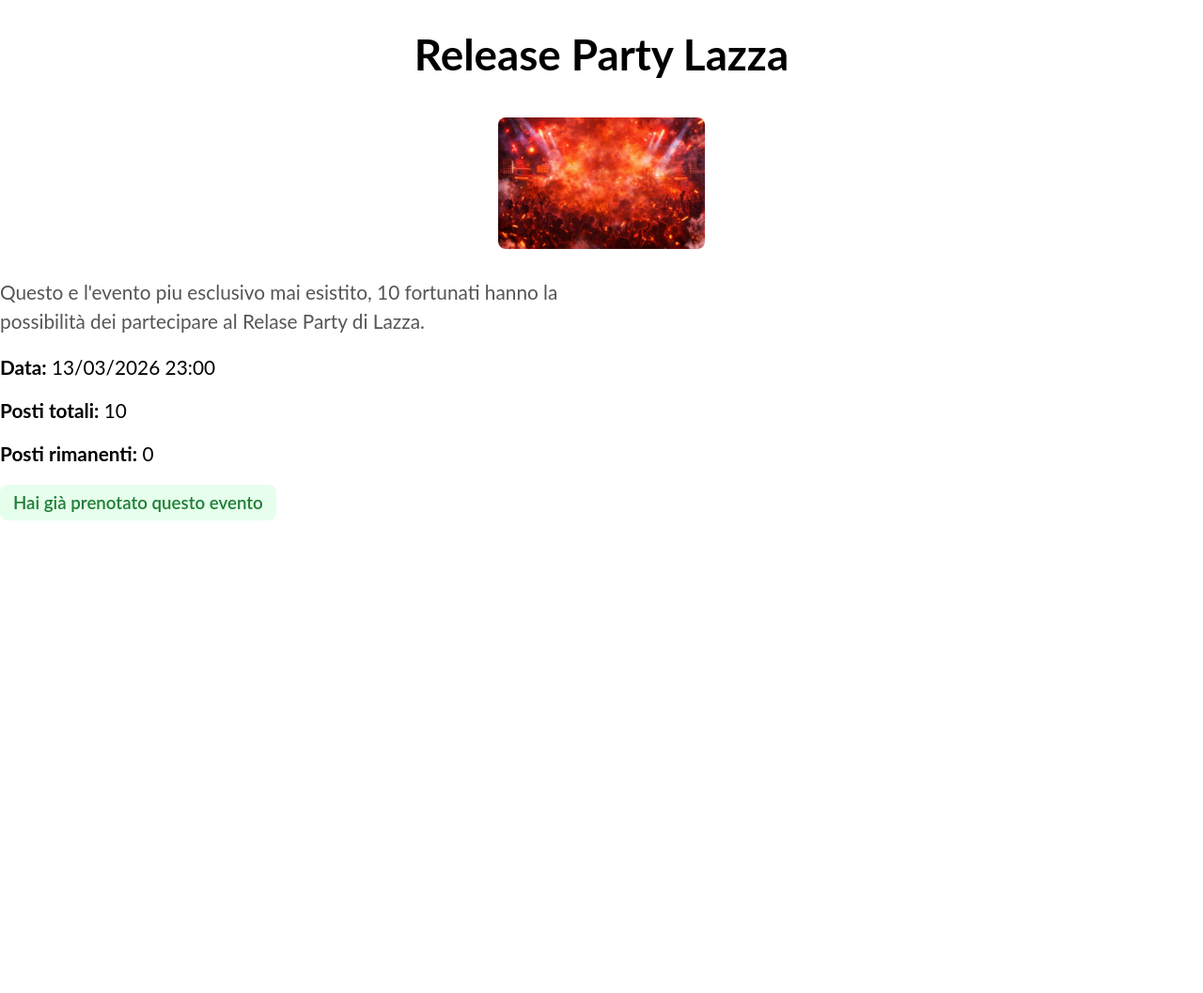
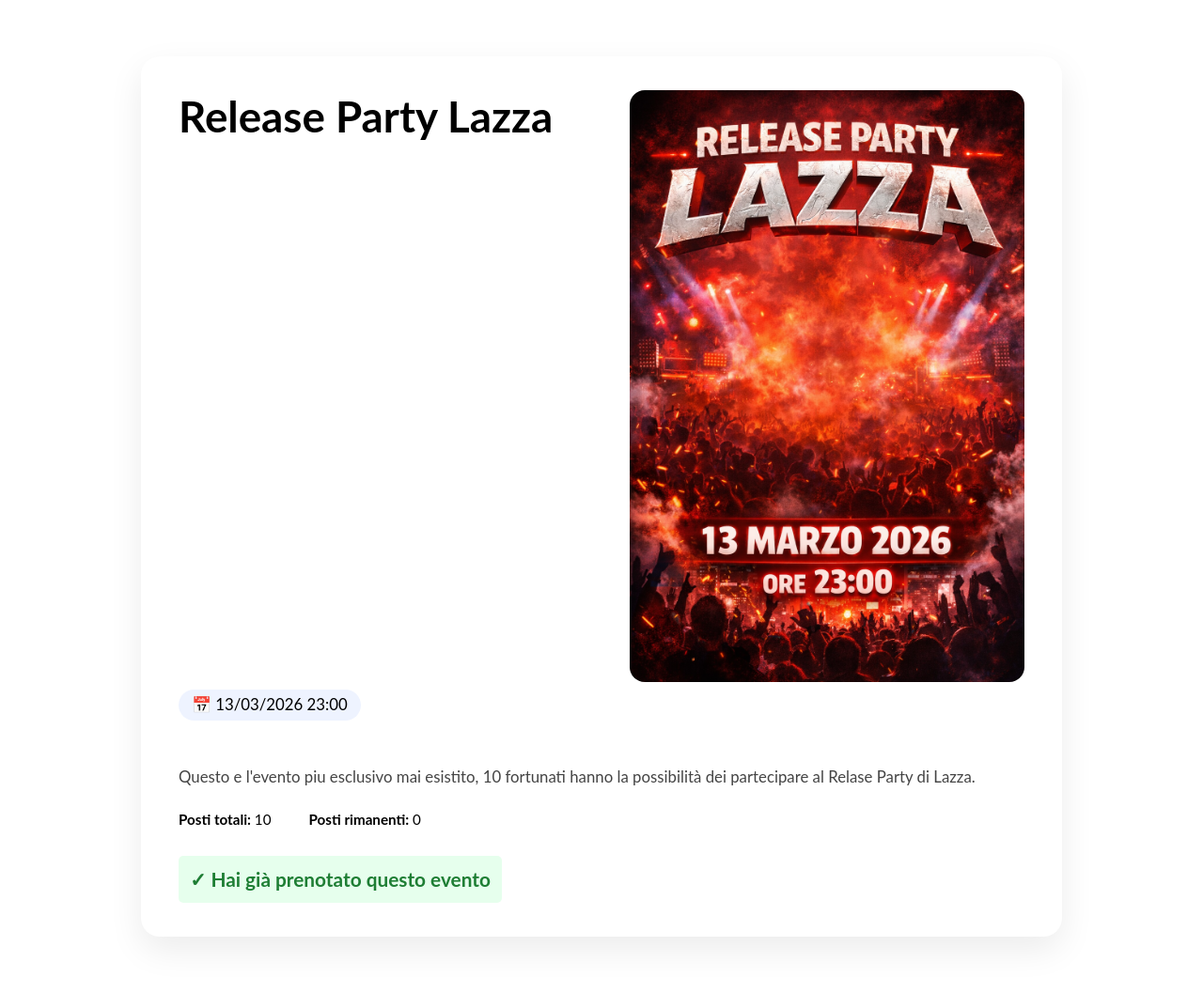
Before and after one commit to LucaT152/PrenotazioneEventi, a Django app: page /events/evento/3/ in a window 1280 px wide. Shown: the part 64-1121 px from the top of the page at 94% size. Before the commit the page ends 618 px from the top, so only its background shows below. Run offline with Django 5.2, Linux system fonts and the light colour scheme; a user stored in the database is signed in; data comes from the database, SQL or seed files in the repository.

Commit message:
modificata pag dettagli eventi

```diff
--- a/library/events/static/css/styles.css
+++ b/library/events/static/css/styles.css
@@ -129,7 +129,7 @@
   padding: 6px 12px;
   border-radius: 999px;
   font-size: 0.85em;
-  color: #000000;
+  color: black;
   width: fit-content;
 }
 
@@ -138,7 +138,7 @@
 }
 
 .event-time {
-  color: #000000;
+  color: black;
   font-weight: 500;
 }
 
@@ -149,12 +149,161 @@
   max-width: 620px;
 }
 
+.event-detail-content{
+  flex: 1.2;
+}
+
+.event-detail-image {
+  width: 420px;
+  max-width: 100%;
+  border-radius: 16px;
+  object-fit: contain;
+  background: transparent;   /* ← rimosso grigio */
+}
+
+.event-detail-image img {
+  width: 100%;
+  height: auto;
+  display: block;
+  object-fit: contain;
+  border-radius: 16px;
+}
+
+
+.event-description {
+  margin-top: 28px;
+  max-width: 100%;
+  font-size: 1.05rem;
+  line-height: 1.7;
+  color: #444;
+}
+
+
 .event-img {
   width: 220px;
   height: 140px;
   object-fit: cover;
   border-radius: 8px;
 }
+
+.event-detail {
+  max-width: 900px;
+  margin: 0 auto;
+  padding: 40px 20px;
+}
+
+.event-detail-description {
+  margin-top: 30px;
+  font-size: 1.05em;
+  line-height: 1.7;
+  color: #444;
+}
+
+.event-detail-meta {
+  margin-top: 25px;
+  display: flex;
+  gap: 40px;
+  font-weight: 600;
+}
+
+.event-hero {
+  width: 100%;
+  height: 320px;
+  overflow: hidden;
+  border-radius: 16px;
+  margin-bottom: -120px;
+}
+
+.event-hero img {
+  width: 100%;
+  height: 100%;
+  object-fit: cover;
+}
+
+.event-detail-card {
+  max-width: 900px;   /* più grande */
+  margin: 60px auto;
+  background: #fff;
+  border-radius: 20px;
+  padding: 36px 40px;
+  box-shadow: 0 14px 36px rgba(0,0,0,0.08);
+}
+
+
+.event-detail-title {
+  margin-top: 0;
+  font-size: 2.2rem;
+  margin-bottom: 12px;
+}
+
+.event-date-detail {
+  display: inline-flex;
+  align-items: center;
+  gap: 6px;
+  background: #eef3ff;
+  color: black;
+  padding: 8px 14px;
+  border-radius: 999px;
+  font-size: 1.05rem;
+  line-height: 1;
+  margin-bottom: 18px;
+  margin-top: 8px;
+}
+
+.event-time-detail {
+  color: black;
+  opacity: 0.85;
+}
+
+
+
+.event-detail-top {
+  display: flex;
+  justify-content: space-between;
+  gap: 40px;
+  align-items: flex-start;
+}
+
+.event-detail-info {
+  flex: 1;
+}
+
+.event-detail-info h1 {
+  margin-top: 0;
+  font-size: 2.2em;
+}
+
+.event-stats {
+  display: flex;
+  gap: 40px;
+  margin-bottom: 30px;
+  font-size: 0.95rem;
+}
+
+.event-description {
+  font-size: 1.05rem;
+  line-height: 1.7;
+  color: #444;
+  margin-bottom: 22px;
+}
+
+.status {
+  display: inline-block;
+  padding: 12px 18px;
+  border-radius: 999px;
+  font-weight: 600;
+}
+
+.status.booked {
+  background: #e6ffed;
+  color: #1e7e34;
+}
+
+.status.soldout {
+  background: #fdecea;
+  color: #721c24;
+}
+
 
 a {
   color: #333;
@@ -163,7 +312,7 @@
 }
 
 a:hover {
-  color: #007bff;
+  color: #6f42c1;
   text-decoration: underline;
 }
 
@@ -173,15 +322,6 @@
   color: #1e7e34;
   border-radius: 5px;
   font-weight: bold;
-}
-
-.status.full {
-  padding: 12px;
-  background-color: #fdecea;
-  color: #dc3545;
-  border-radius: 5px;
-  font-weight: bold;
-  border-left: 4px solid #dc3545;
 }
 
 .title {
@@ -212,7 +352,7 @@
 }
 
 .btn-primary:hover {
-  background-color: #007bff;
+  background-color: blue;
   color: white;
 }
 
@@ -396,33 +536,3 @@
 .helptext {
   display: none;
 }
-
-.text-warning {
-  background-color: #fff3cd;
-  padding: 6px 10px;
-  border-radius: 6px;
-  font-size: 0.9em;
-}
-
-.banner {
-  display: inline-block;
-  padding: 8px 14px;
-  border-radius: 8px;
-  font-weight: 600;
-  font-size: 0.9em;
-}
-
-.banner-warning {
-  background-color: #fff3cd;
-  color: #856404;
-}
-
-.banner-danger {
-  background-color: #fdecea;
-  color: #dc3545;
-}
-
-.banner-success {
-  background-color: #e6ffed;
-  color: #1e7e34;
-}
--- a/library/events/templates/events/evento_detail.html
+++ b/library/events/templates/events/evento_detail.html
@@ -1,26 +1,46 @@
 {% extends "base_generic.html" %}
 
 {% block content %}
-<h1 class="title">{{ object.titolo }}</h1>
+<div class="event-detail-card">
+
+  <!-- TOP: titolo + immagine -->
+  <div class="event-detail-top">
+
+    <div class="event-detail-info">
+      <h1 class="event-detail-title">{{ object.titolo }}</h1>
+    </div>
 
     {% if object.immagine %}
-  <img src="{{ object.immagine.url }}"
+      <img
+        src="{{ object.immagine.url }}"
         alt="{{ object.titolo }}"
-       class="event-img"
-       style="margin: 0 auto 30px; display: block;">
+        class="event-detail-image"
+      >
     {% endif %}
+  </div>
 
-<p class="event-description">{{ object.descrizione }}</p>
+  <!-- DATA / ORA -->
+  <div class="event-date-detail event-date-detail--big">
+    📅 {{ object.data|date:"d/m/Y H:i" }}
+  </div>
 
-<p><strong>Data:</strong> {{ object.data|date:"d/m/Y H:i" }}</p>
-<p><strong>Posti totali:</strong> {{ object.posti_totali }}</p>
-<p><strong>Posti rimanenti:</strong> {{ object.posti_disponibili }}</p>
+  <!-- DESCRIZIONE (SOTTO TUTTO) -->
+  <p class="event-description">
+    {{ object.descrizione }}
+  </p>
 
+  <!-- STATISTICHE -->
+  <div class="event-stats">
+    <span><strong>Posti totali:</strong> {{ object.posti_totali }}</span>
+    <span><strong>Posti rimanenti:</strong> {{ object.posti_disponibili }}</span>
+  </div>
+
+  <!-- AZIONI -->
   {% if user.is_authenticated %}
 
     {% if gia_prenotato %}
-    <span class="banner banner-success">
-      Hai già prenotato questo evento
+      <span class="status booked">
+        ✓ Hai già prenotato questo evento
       </span>
 
     {% else %}
@@ -30,14 +50,14 @@
         </a>
 
         {% if object.ultimi_posti %}
-        <span class="banner banner-warning">
-          Ultimi posti rimanenti
+          <span class="status soldout">
+            Ultimi posti disponibili
           </span>
         {% endif %}
 
       {% else %}
-      <span class="banner banner-danger">
-        Posti terminati
+        <span class="status soldout">
+          Evento sold out
         </span>
       {% endif %}
     {% endif %}
@@ -50,4 +70,5 @@
     </p>
   {% endif %}
 
+</div>
 {% endblock %}
```
Lines whose indentation alone changed are shown as unchanged.
